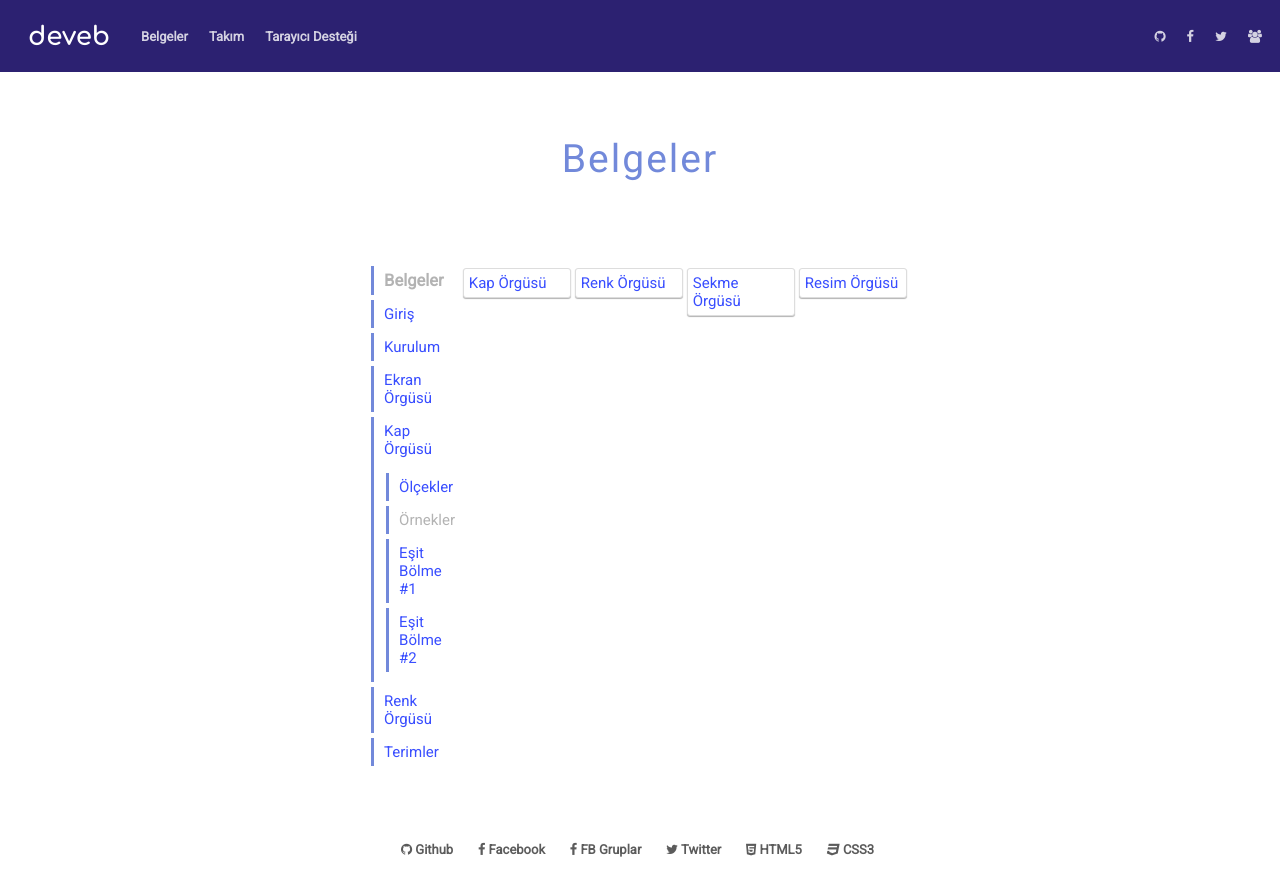
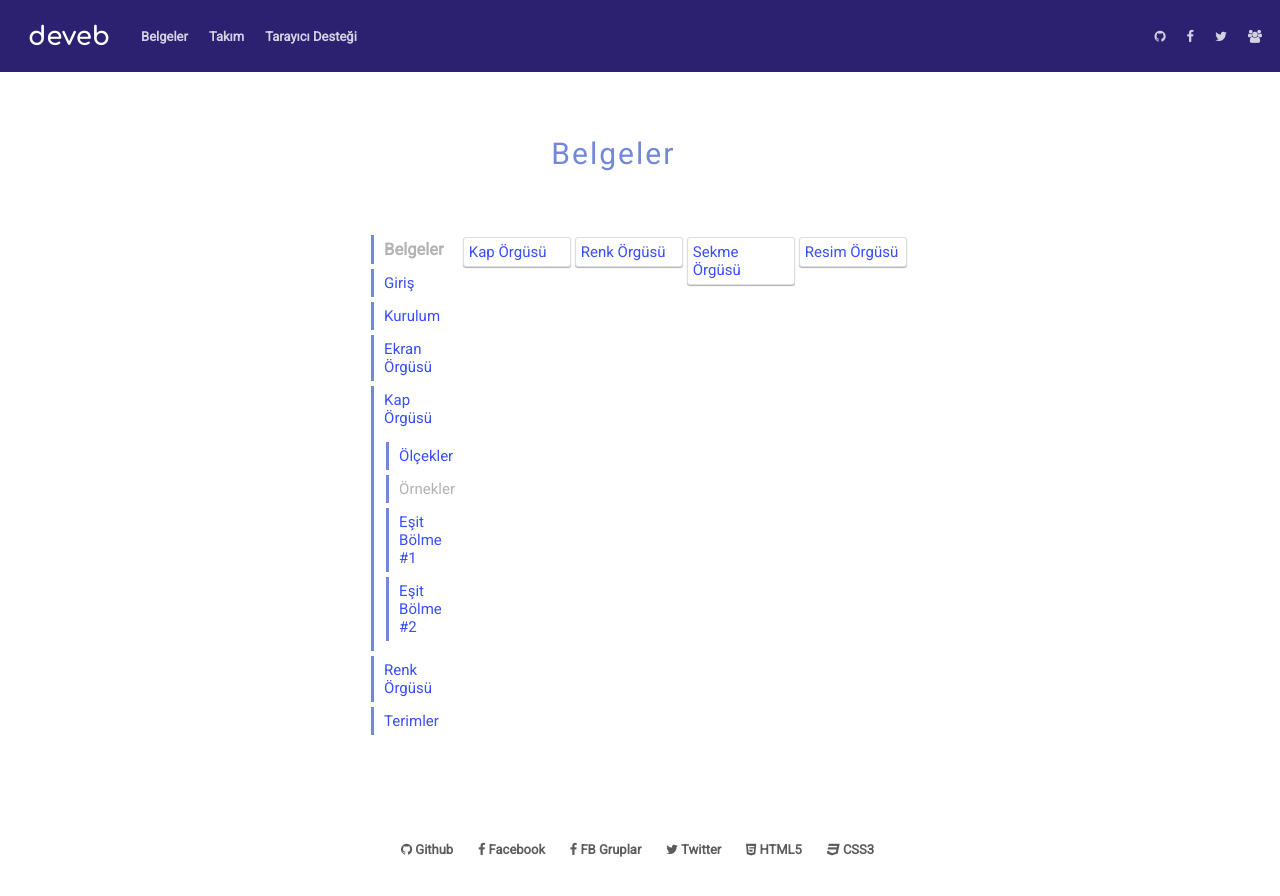
Before and after one commit to data-deveb/data-deveb.github.io, a Jekyll site: the page built from belgeler/belgeler.html, in a window 1280 px wide. Shown: the top 896 px of the page. Built offline with Jekyll 4.4.1, drawn with Linux system fonts in a browser that asks for light colours.

Commit message:
Güncelleme

```diff
--- a/assets/css/deveb.genel.css
+++ b/assets/css/deveb.genel.css
@@ -101,6 +101,8 @@ pre{
 .sayfa-başlığı h1{
 	font-weight: 300;
 	color:rgb(114, 137, 218);
+	margin: 0;
+font-size: 30px;
 }
 
 
```
